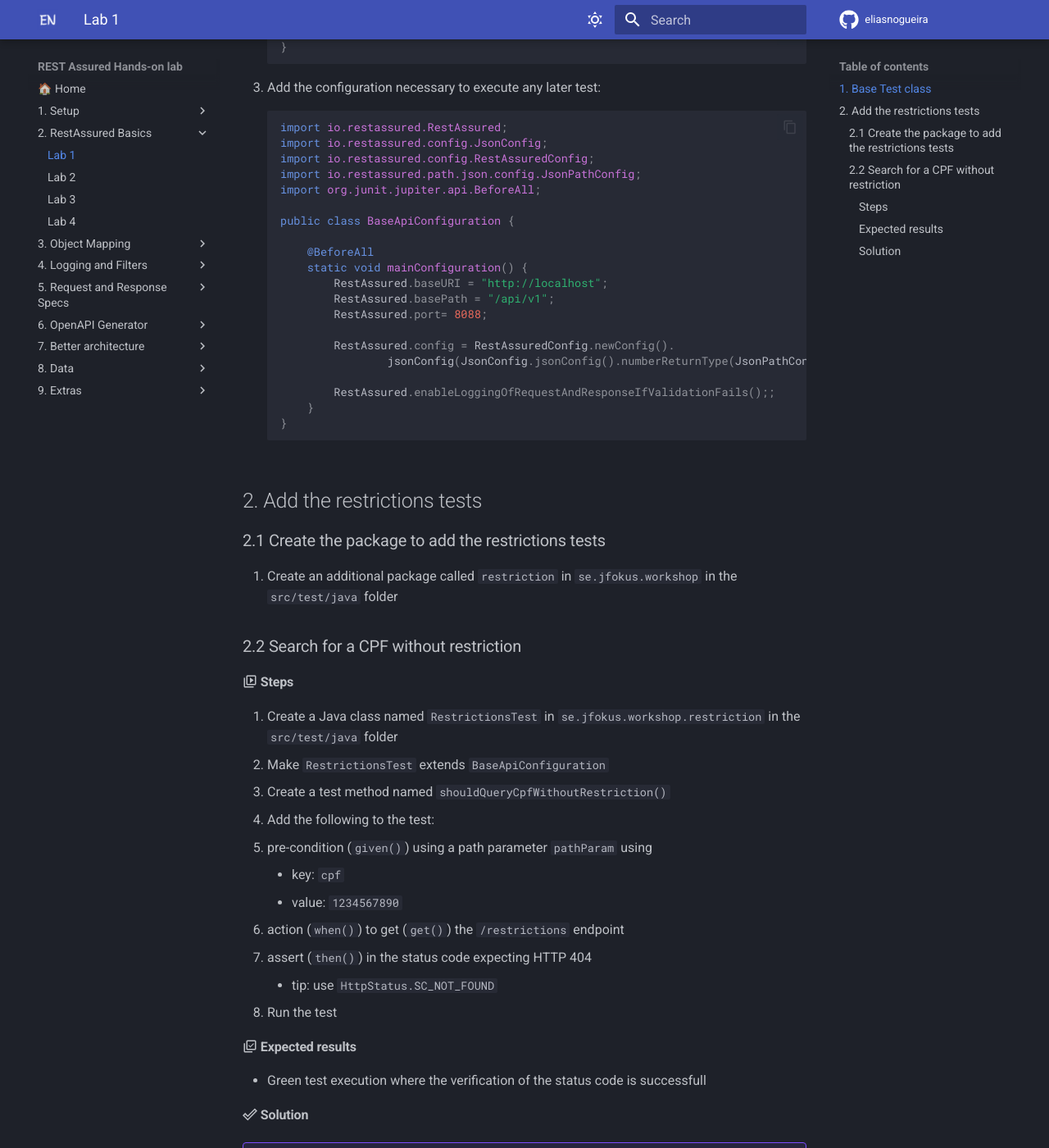
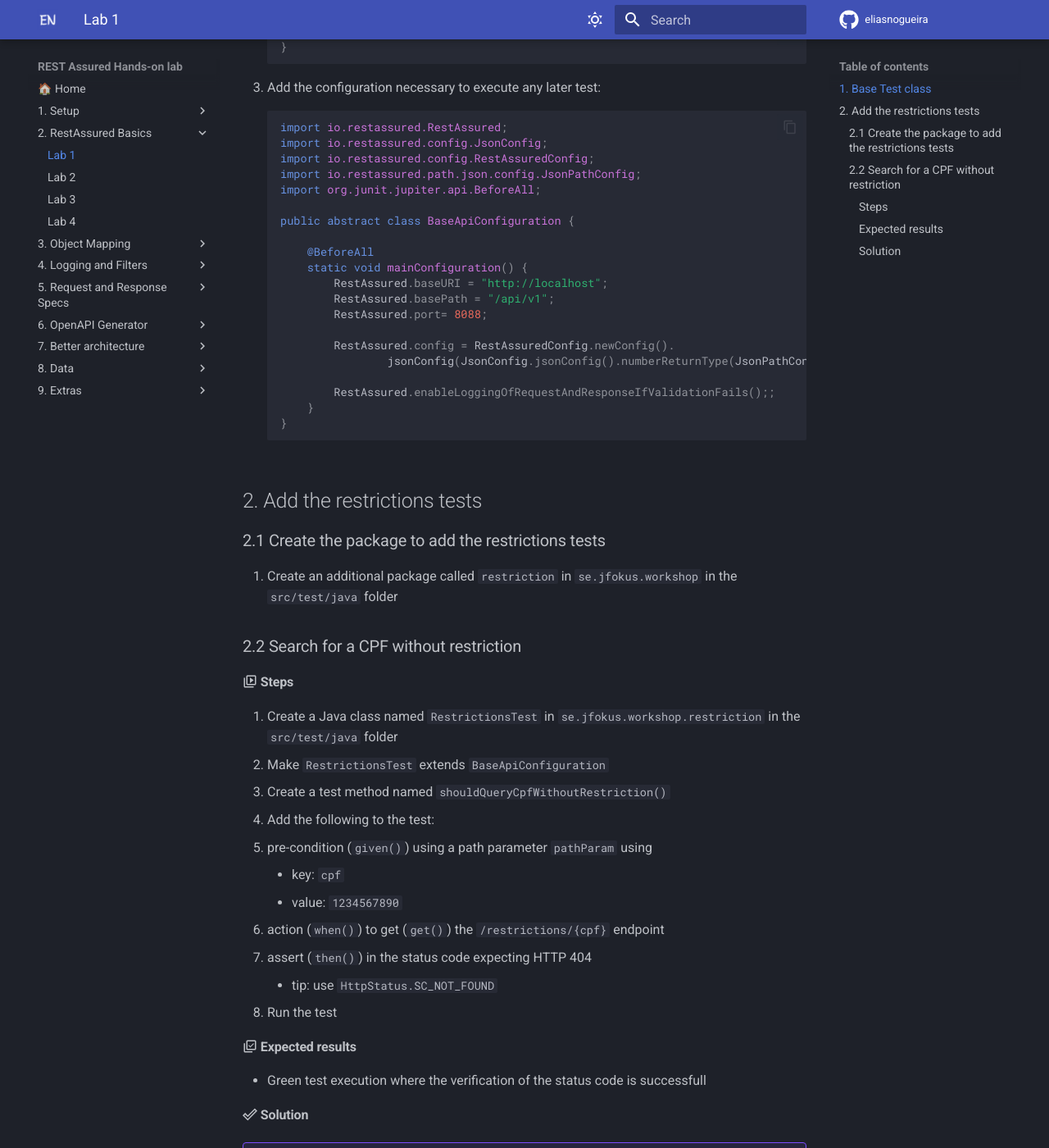
Before and after one commit to eliasnogueira/restassured-workshop-3h, an MkDocs documentation site: the page built from docs/rest-assured-basics/lab1.md, in a window 1280 px wide and 1400 px high, scrolled down 380 px. Shown: the whole window at 82% size. Built offline with MkDocs 1.6.1 and Material for MkDocs 9.7.7, drawn with Linux system fonts in a browser that asks for light colours; comment, search, counter and statistics services are not loaded.

Commit message:
fix lab 1

```diff
--- a/docs/rest-assured-basics/lab1.md
+++ b/docs/rest-assured-basics/lab1.md
@@ -19,7 +19,7 @@
 import io.restassured.path.json.config.JsonPathConfig;
 import org.junit.jupiter.api.BeforeAll;
 
-public class BaseApiConfiguration {
+public abstract class BaseApiConfiguration {
 
     @BeforeAll
     static void mainConfiguration() {
@@ -52,7 +52,7 @@
   - pre-condition (`given()`) using a path parameter `pathParam` using
     - key: `cpf`
     - value: `1234567890`
-  - action (`when()`) to get (`get()`) the `/restrictions` endpoint
+  - action (`when()`) to get (`get()`) the `/restrictions/{cpf}` endpoint
   - assert (`then()`) in the status code expecting HTTP 404
     - tip: use `HttpStatus.SC_NOT_FOUND`
 5. Run the test
```
